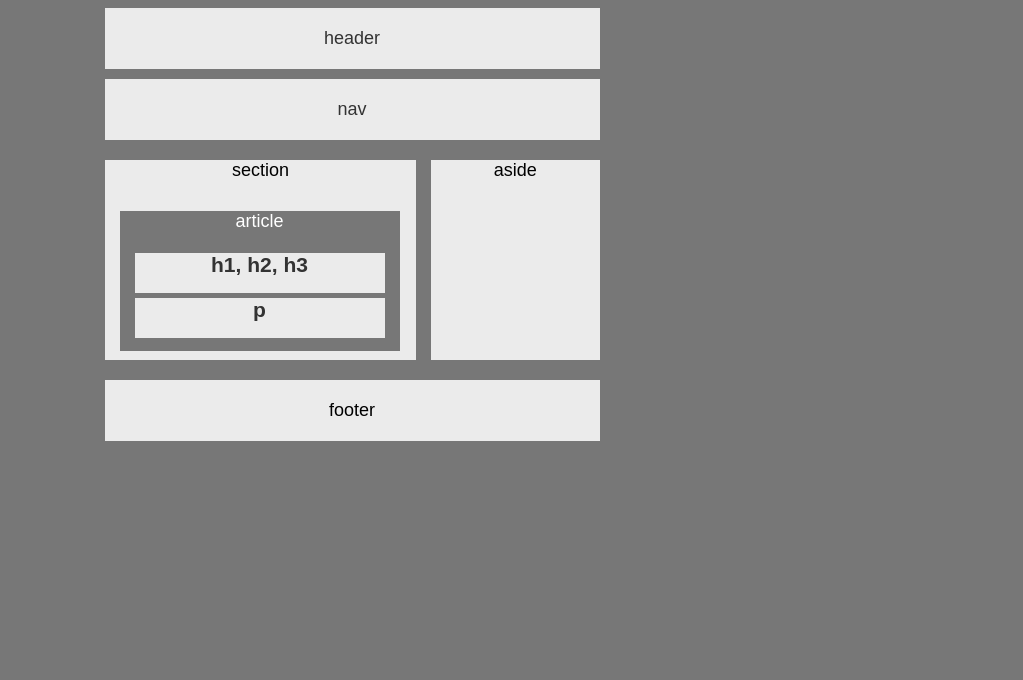
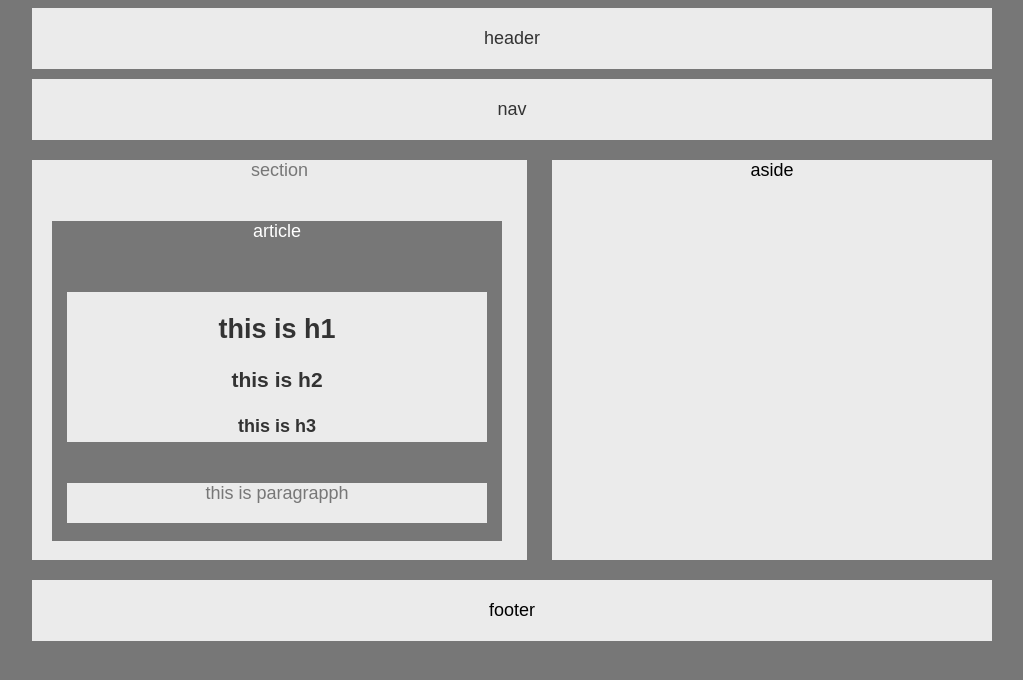
Before and after one commit to sosika/HW-Wireframe, a plain HTML site: page index.html in a window 1280 px wide. Shown: the whole page, without its empty margins (136-1159 px from the left). Drawn offline with Linux system fonts and the light colour scheme.

Commit message:
11/17 update

```diff
--- a/index.html
+++ b/index.html
@@ -1,3 +1,4 @@
+<!DOCTYPE html>
 <html>
 <head>
 	<title>Easier Assignment</title>
@@ -15,13 +16,12 @@
 			section
 			<article>
 			article
-			<h1>
-				h1, h2, h3
-				<p>
-					p
-				</p>
-			</h1>
-
+				<div id="top">
+					<h2>this is h1</h2>
+					<h3>this is h2</h3>
+					<h4>this is h3</h4>
+				</div>
+				<p>this is paragrapph</p>
 			</article>
 		</section>
 		<aside>
--- a/style.css
+++ b/style.css
@@ -1,12 +1,15 @@
+* {
+	box-sizing: border-box;
+}
 body {
 	background: #777;
 	font-family: 'Arial', 'Helvetica Neue', Helvetica, sans-serif;
 	font-size: 18px;
-	width: 960px;
+	width: 100%;
 }
 
 .wrapper {
-	width: 495px;
+	width: 960px;
 	margin: 0 auto 0 auto;
 }
 header {
@@ -30,46 +33,51 @@ section {
 	position: relative;
 	text-align: center;
 	float: left;
-	width: 63%;
+	width: 495px;
 	margin: 0;
 	margin-bottom: 20px;
-	height: 200px;
+	height: 400px;
+	color: #777;
 }
 
 article {
 	background: #777;
 	color: white;
 	position: absolute;
-	width: 280px;
-	height: 140px;
-	margin-left: 15px;
-	margin-top: 30px;
+	width: 450px;
+	height: 320px;
+	margin-left: 20px;
+	margin-right: 15px;
+	margin-top: 40px;
 	text-align: center;
 }
 
-h1 {
+#top {
 	background: #ebebeb;
 	color: #333;
 	position: absolute;
-	width: 250px;
-	height: 40px;
+	margin-top: 50px;
+	width: 420px;
+	height: 150px;
 	margin-left: 15px;
 }
 
-p {
+article p {
 	background: #ebebeb;
 	position: absolute;
-	width: 250px;
+	color: #777;
+	width: 420px;
 	height: 40px;
+	margin-left: 15px;
+	bottom: 0;
 }
 
 aside {
 	float: right;
 	background: #ebebeb;
 	text-align: center;
-	width: 34%;
-	margin: 0;
-	height: 200px;
+	height: 400px;
+	width: 440px;
 }
 
 footer {
```
Lines whose indentation alone changed are shown as unchanged.
